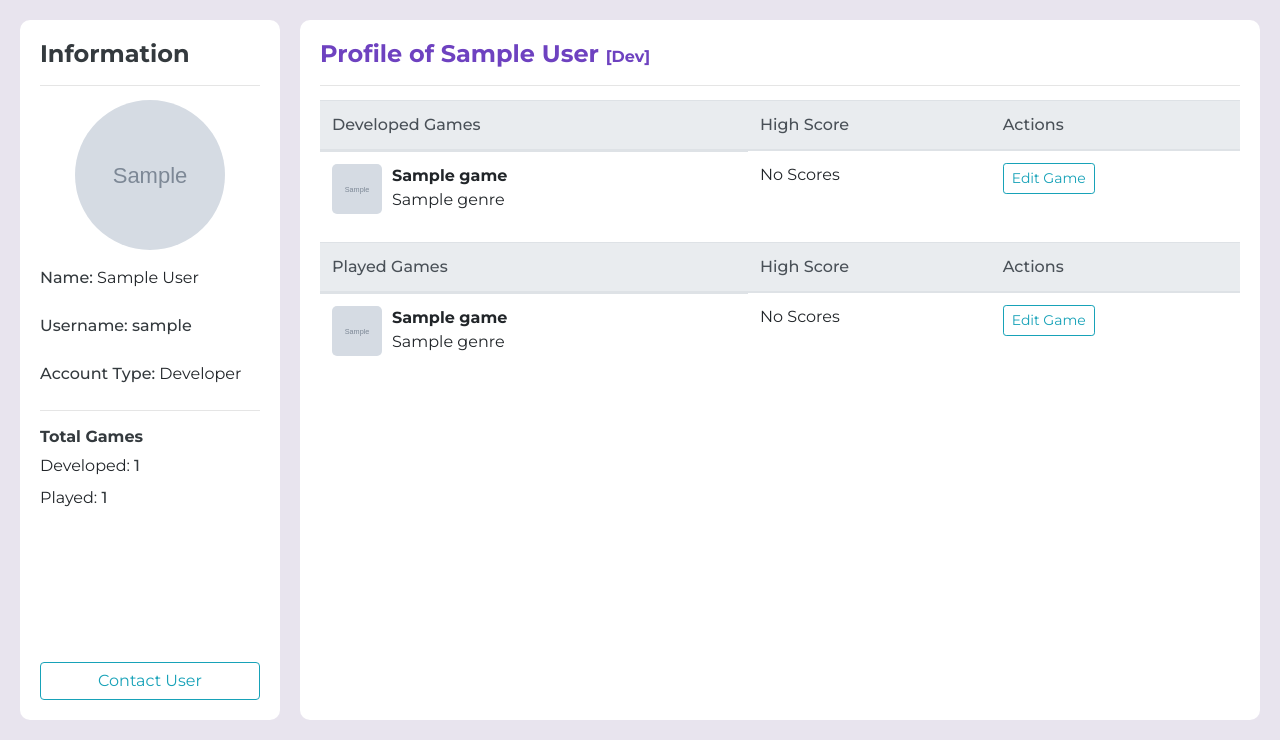
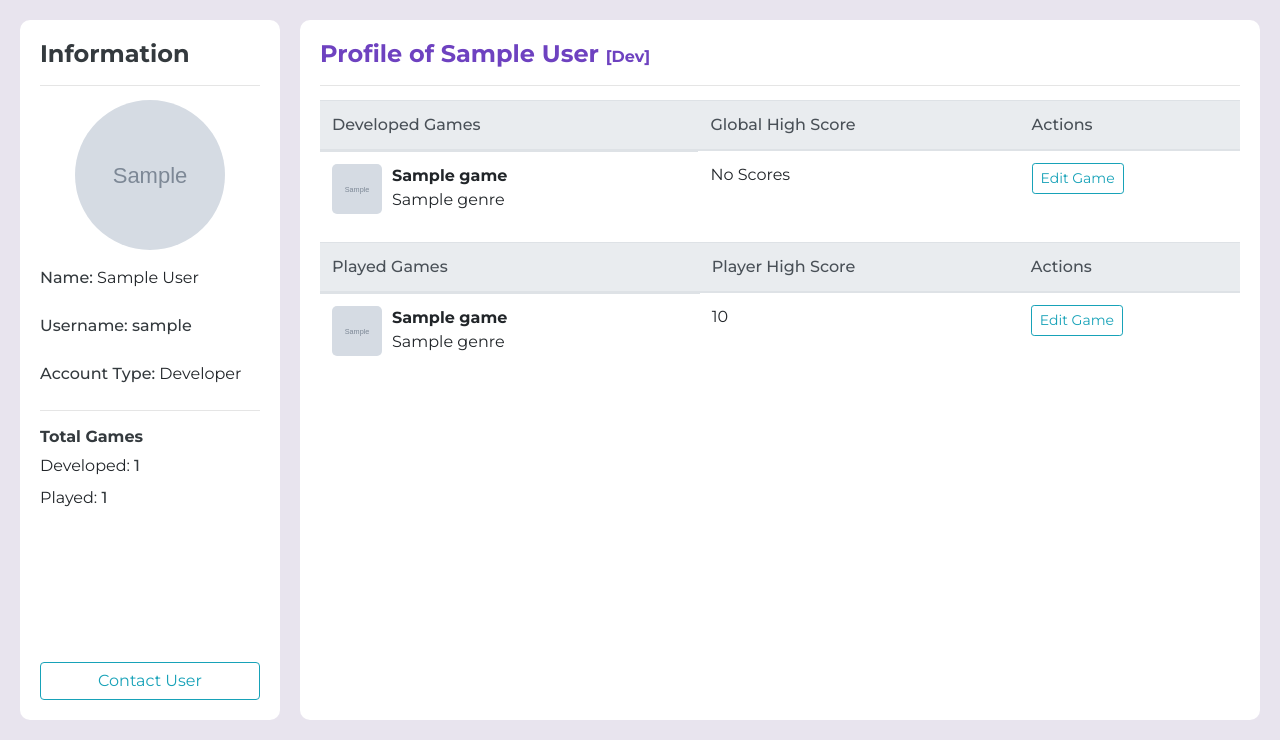
Before and after one commit to GuptaSiddhant/arcadia, a Django app: a page that uses project/templates/profile/profile_ext.html in a window 1280 px wide. Shown: the part 60-800 px from the top of the page. Run offline with Django 3.2, Linux system fonts and the light colour scheme; a user stored in the database is signed in; tables that the repository leaves empty hold one stand-in row (values such as "Sample post"); grey boxes marked "Sample" are stand-in pictures; some libraries are stand-ins or nearby versions.

Commit message:
Ext Profile bug fix

```diff
--- a/project/templates/profile/profile_ext.html
+++ b/project/templates/profile/profile_ext.html
@@ -68,7 +68,7 @@
                         <th scope="col">
                             Developed Games
                         </th>
-                        <th scope="col" class="extra_col">High Score</th>
+                        <th scope="col" class="extra_col">Global High Score</th>
                         <th scope="col">Actions</th>
                     </tr>
                     </thead>
@@ -131,12 +131,12 @@
                             <th scope="col">
                                 Played Games
                             </th>
-                            <th scope="col" class="extra_col">High Score</th>
+                            <th scope="col" class="extra_col">Player High Score</th>
                             <th scope="col">Actions</th>
                         </tr>
                         </thead>
                         <tbody>
-                        {% for game in dev_games %}
+                        {% for game in games %}
                             <tr class='clickable-row' data-href="{% url 'game' game.id %}"
                                 style="cursor: pointer">
                                 <td style="display: grid; grid-template-columns:60px auto;">
@@ -152,14 +152,7 @@
                                     </div>
                                 </td>
                                 <td class="extra_col">
-                                    {% if game.high_score %}
-                                        {{ game.high_score.score }}
-                                        (
-                                        <a href="{% url 'user_profile' game.high_score.player.username %}">{{ game.high_score.player.username }}</a>
-                                        )
-                                    {% else %}
-                                        No Scores
-                                    {% endif %}
+                                    {% call_method game 'player_high_score' user %}
                                 </td>
                                 <td>
                                     {% if  user == game.developer %}
```
Also changed, not shown: app/models.py (line endings or trailing spaces).
